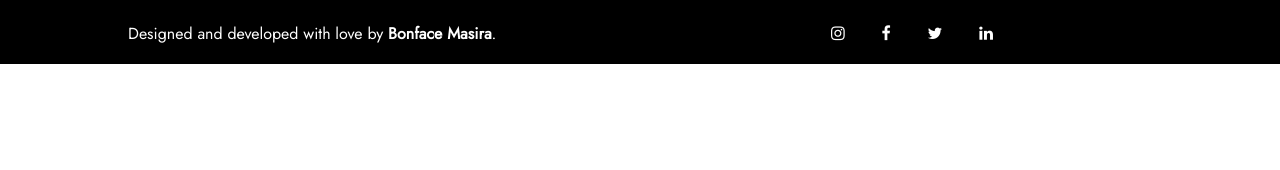
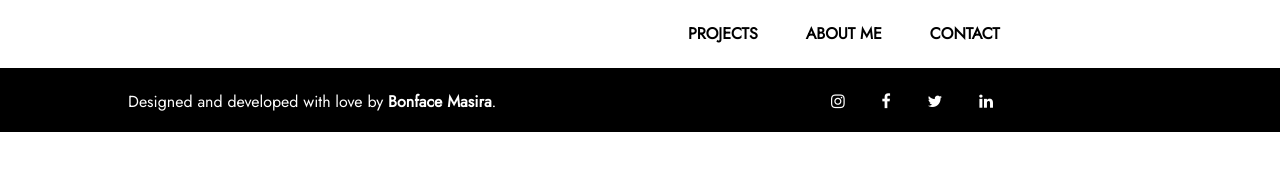
Before and after one commit to bonfacemasira/Portfolio-Bonface-Masira, a plain HTML site: page index.html in a window 1280 px wide. Drawn offline with Linux system fonts and the light colour scheme.

Commit message:
create the menu

```diff
--- a/assets/css/style.css
+++ b/assets/css/style.css
@@ -6,6 +6,33 @@
 
 
 /* Navigation Bar Section */
+nav{
+    width: 100%;
+    color: black;
+    background-color: white;
+}
+
+nav > div.content{
+    width: 90%;
+    margin: auto;
+}
+
+nav > div.content > div.logo{
+    width: 50%;
+}
+
+nav > div.content > div.menu{
+    display: flex;
+    width: 50%;
+}
+
+nav > div.content > div.menu > h4{
+    margin-left: 3rem;
+}
+
+nav > div.content > div.menu > div{
+    margin-left: 3rem;
+}
 
 /* Home Section */
 
--- a/index.html
+++ b/index.html
@@ -7,11 +7,24 @@
     <title>Portfolio - Bonface Masira</title>
     <link rel="stylesheet" href="https://cdnjs.cloudflare.com/ajax/libs/font-awesome/4.7.0/css/font-awesome.min.css">
     <link href="https://fonts.googleapis.com/css2?family=Jost:wght@400&display=swap" rel="stylesheet">
+    <link href='https://css.gg/moon.css' rel='stylesheet'>
     <link rel="stylesheet" href="./assets/css/style.css">
 </head>
 <body>
     <!-- Navigation Bar -->
-    <nav></nav>
+    <nav>
+        <div class="content">
+            <div class="logo"></div>
+            <div class="menu">
+                <h4>PROJECTS</h4>
+                <h4>ABOUT ME</h4>
+                <h4>CONTACT</h4>
+                <div>
+                    <i class="gg-moon"></i>
+                </div>
+            </div>
+        </div>
+    </nav>
 
     <!-- Home Section -->
     <div class="home"></div>
```
Also changed, not shown: assets/images/Bonface-logo.png (added).
